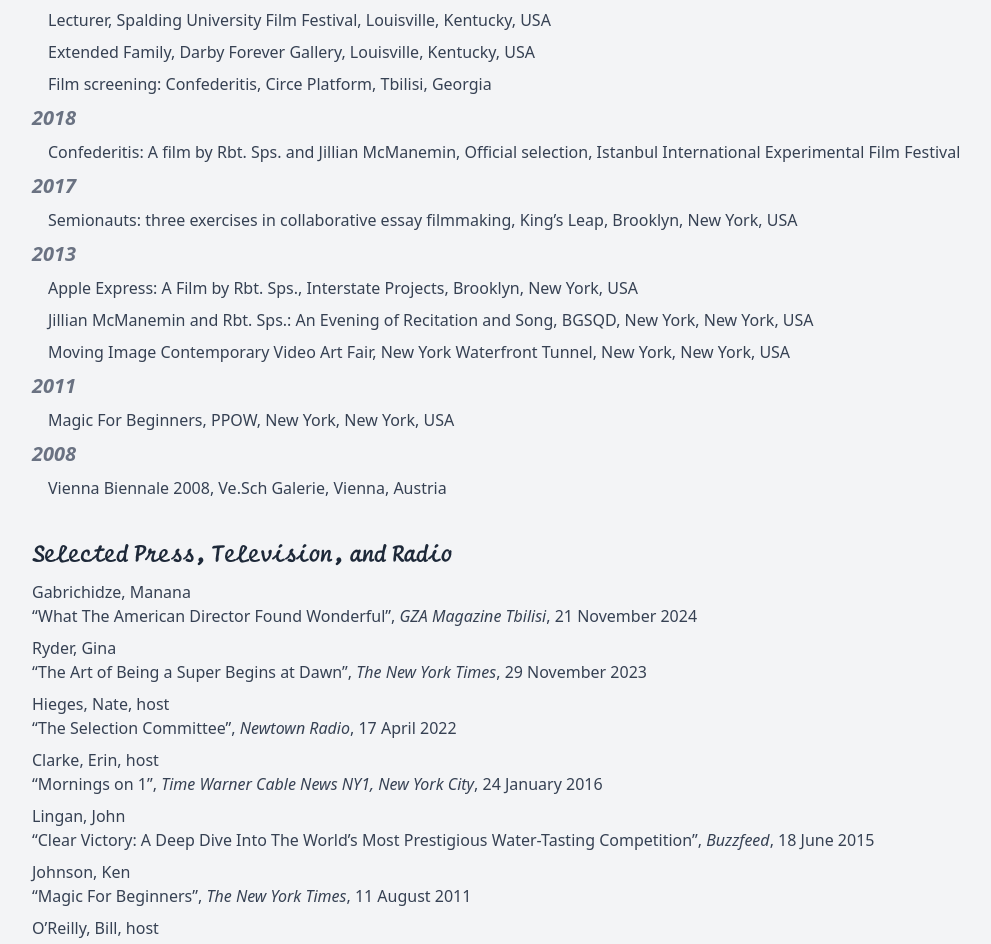
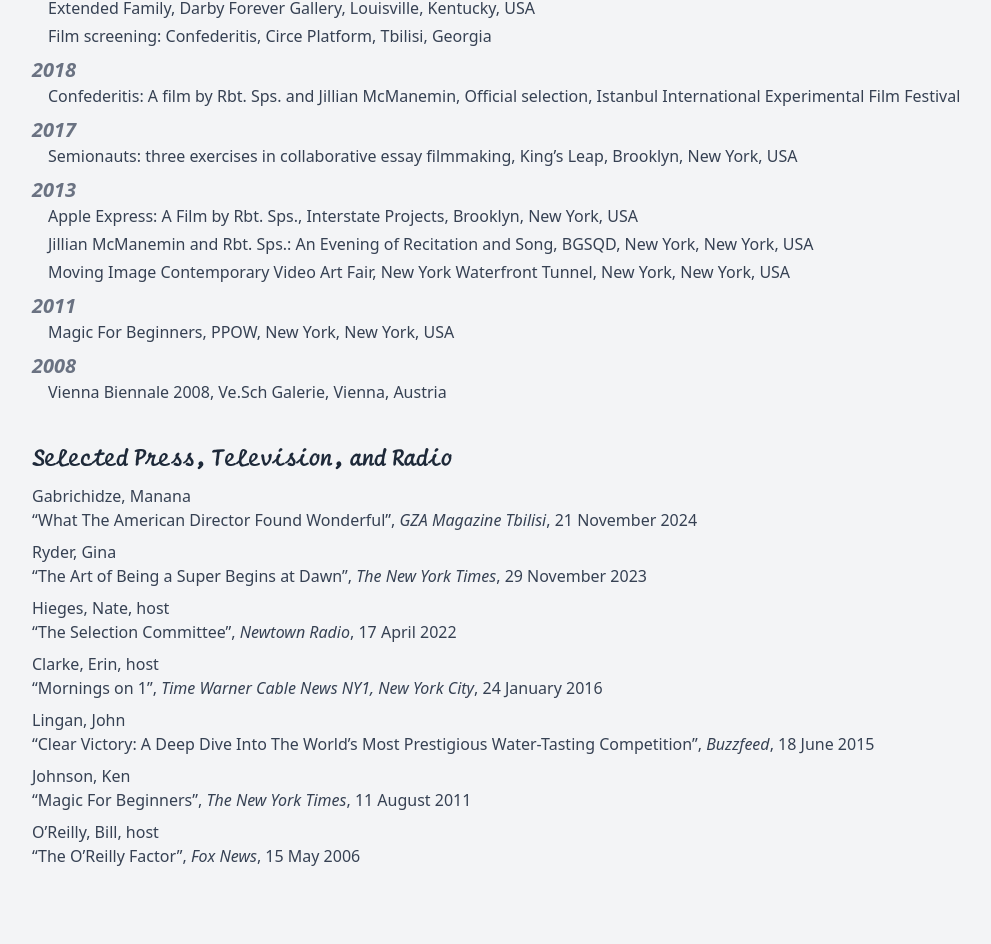
Before and after one commit to djesikumo/Robert-Spees-Gallery, a React (Vite) app: page /cv in a window 1280 px wide. Shown: the part 1096-2040 px from the top of the page, without its empty margins (0-991 px from the left). Built offline with nearby package versions, Linux system fonts and the light colour scheme.

Commit message:
CV sections separated in components

```diff
--- /dev/null
+++ b/src/components/cv/CvSections.tsx
@@ -0,0 +1,80 @@
+import { useState, useEffect } from "react";
+import type { Education, Exhibition, Press } from "../../types/cv";
+
+const Section = ({ title, children }: { title: string; children: React.ReactNode }) => (
+  <section className="mb-8">
+    <h2 className="text-2xl font-bold mb-2 text-gray-800 font-selectric">{title}</h2>
+    <div className="space-y-1">{children}</div>
+  </section>
+)
+
+interface EducationSectionProps {
+  education: Education[];
+}
+
+export const EducationSection = ({ education }: EducationSectionProps) => (
+  <Section title="Selected Education and Honors">
+    {education.map((item) => (
+      <p key={item.id} className="text-gray-700">{`• ${item.education}`}</p>
+    ))}
+  </Section>
+)
+
+interface ExhibitionsSectionProps {
+  exhibitions: Exhibition[];
+}
+
+export const ExhibitionsSection = ({ exhibitions }: ExhibitionsSectionProps) => {
+  const [exhibitionsByYear, setExhibitionsByYear] = useState<Record<string, typeof exhibitions>>(exhibitions.reduce((acc, exhibition) => {
+    const year = exhibition.year.toString();
+    if (!acc[year]) {
+      acc[year] = [];
+    }
+    acc[year].push(exhibition);
+    return acc;
+  }, {} as Record<string, typeof exhibitions>));
+
+  useEffect(() => {
+    setExhibitionsByYear(exhibitions.reduce((acc, exhibition) => {
+      const year = exhibition.year.toString();
+      if (!acc[year]) {
+        acc[year] = [];
+      }
+      acc[year].push(exhibition);
+      return acc;
+    }, {} as Record<string, typeof exhibitions>))
+  }, [exhibitions]);
+
+  return (
+    <Section title="Selected Exhibitions and Engagements">
+      {Object.entries(exhibitionsByYear)
+        .sort(([yearA], [yearB]) => parseInt(yearB) - parseInt(yearA)) // Ordenar años descendente
+        .map(([year, exhibitions]) => (
+          <div key={year} className="mb-2">
+            <h3 className="text-xl font-semibold text-gray-500 italic">{year}</h3>
+            <div className="space-y-1 pl-4 text-gray-700">
+              {exhibitions.map(exhibition => (
+                <p key={exhibition.id}>{exhibition.exhibition}</p>
+              ))}
+            </div>
+          </div>
+        ))
+      }
+    </Section>
+  )
+}
+
+interface PressSectionProps {
+  press: Press[];
+}
+
+export const PressSection = ({ press }: PressSectionProps) => (
+  <Section title="Selected Press, Television, and Radio">
+    {press.map((item) => (
+      <div key={item.id} className="mb-2">
+        <p className="font-medium text-gray-700">{item.author}</p>
+        <p className="text-gray-700">“{item.title}”, <span className="italic">{item.publication}</span>, {item.date}</p>
+      </div>
+    ))}
+  </Section>
+)
--- a/src/pages/CvPage.tsx
+++ b/src/pages/CvPage.tsx
@@ -1,36 +1,10 @@
 // https://yesicon.app/ -> line-mid:icons
-
-const Section = ({ title, children }: { title: string; children: React.ReactNode }) => (
-  <section className="mb-8">
-    <h2 className="text-2xl font-bold mb-2 text-gray-800 font-selectric">{title}</h2>
-    <div className="space-y-1">{children}</div>
-  </section>
-)
-
-const Education = ({ text }: { text: string }) => (
-  <p className="text-gray-700">{`• ${text}`}</p>
-)
-
-const Exhibitions = ({ year, children }: { year: string; children: React.ReactNode }) => (
-  <div className="mb-2">
-    <h3 className="text-xl font-semibold mb-2 text-gray-500 italic">{year}</h3>
-    <div className="space-y-2 pl-4 text-gray-700">{children}</div>
-  </div>
-)
-
-const Press = ({ author, title, publication, date }: {
-  author: string;
-  title: string;
-  publication: string;
-  date: string
-}) => (
-  <div className="mb-2">
-    <p className="font-medium text-gray-700">{author}</p>
-    <p className="text-gray-700">“{title}”, <span className="italic">{publication}</span>, {date}</p>
-  </div>
-)
+import { useApp } from "../utils/hooks";
+import { EducationSection, ExhibitionsSection, PressSection } from "../components/cv/CvSections";
 
 const CvPage = () => {
+  const { cv } = useApp();
+
   return (
     <main className="w-full flex flex-col px-8 py-12 bg-gray-100">
       {/* Sección del perfil */}
@@ -76,106 +50,13 @@
       </section>
 
       {/* Sección de educación */}
-      <Section title="Selected Education and Honors">
-        <Education text="Bestowed a Kentucky Colonel" />
-        <Education text="Foundation for Contemporary Arts emergency grantee" />
-        <Education text="BFA, Studio Art, Emphasis in Printmaking, Murray State University" />
-        <Education text="Kentucky Governor’s School for the Arts Participant" />
-      </Section>
+      <EducationSection education={cv.education} />
 
       {/* Sección de exhibiciones */}
-      <Section title="Selected Exhibitions and Engagements">
-        <Exhibitions year="2025">
-          <p>The Country This Shape is In: Works in Analog and (Early) Digital by Rbt. Sps., Shadow Kitchen in conjunction with Coaxial Arts, Los Angeles, California, USA</p>
-          <p>The Country This Shape is In: Works in Analog and (Early) Digital by Rbt. Sps., Subsequence, Tbilisi, Georgia</p>
-        </Exhibitions>
-        <Exhibitions year="2024">
-          <p>Apple Express: A Film by Rbt. Sps., Subsequence, Tbilisi, Georgia</p>
-          <p>32BJ Art Show: Embracing Planet Earth, The High Line, New York, New York, USA</p>
-        </Exhibitions>
-        <Exhibitions year="2023">
-          <p>16th Annual 32BJ Art Show, New York, New York, USA</p>
-          <p>Middle of Knowhere Film Festival, Fayetteville Arkansas, USA</p>
-        </Exhibitions>
-        <Exhibitions year="2022">
-          <p>Film screening: Confederitis, Cinema House, Tbilisi, Georgia</p>
-        </Exhibitions>
-        <Exhibitions year="2021">
-          <p>Zootonic Hex, Field Projects, New York, New York, USA</p>
-        </Exhibitions>
-        <Exhibitions year="2020">
-          <p>Experimental film workshop instructor/volunteer, Colegio Universitario San Gerónimo, Havana, Cuba (canceled due to Covid-19)</p>
-        </Exhibitions>
-        <Exhibitions year="2019">
-          <p>Lecturer, Spalding University Film Festival, Louisville, Kentucky, USA</p>
-          <p>Extended Family, Darby Forever Gallery, Louisville, Kentucky, USA</p>
-          <p>Film screening: Confederitis, Circe Platform, Tbilisi, Georgia</p>
-        </Exhibitions>
-        <Exhibitions year="2018">
-          <p>Confederitis: A film by Rbt. Sps. and Jillian McManemin, Official selection, Istanbul International Experimental Film Festival</p>
-        </Exhibitions>
-        <Exhibitions year="2017">
-          <p>Semionauts: three exercises in collaborative essay filmmaking, King’s Leap, Brooklyn, New York, USA</p>
-        </Exhibitions>
-        <Exhibitions year="2013">
-          <p>Apple Express: A Film by Rbt. Sps., Interstate Projects, Brooklyn, New York, USA</p>
-          <p>Jillian McManemin and Rbt. Sps.: An Evening of Recitation and Song, BGSQD, New York, New York, USA</p>
-          <p>Moving Image Contemporary Video Art Fair, New York Waterfront Tunnel, New York, New York, USA</p>
-        </Exhibitions>
-        <Exhibitions year="2011">
-          <p>Magic For Beginners, PPOW,  New York, New York, USA</p>
-        </Exhibitions>
-        <Exhibitions year="2008">
-          <p>Vienna Biennale 2008, Ve.Sch Galerie, Vienna, Austria</p>
-        </Exhibitions>
-      </Section>
-
+      <ExhibitionsSection exhibitions={cv.exhibitions} />
 
       {/* Sección de prensa, televisión y radio */}
-      <Section title="Selected Press, Television, and Radio">
-        <Press
-          author="Gabrichidze, Manana"
-          title="What The American Director Found Wonderful"
-          publication="GZA Magazine Tbilisi"
-          date="21 November 2024"
-        />
-        <Press
-          author="Ryder, Gina"
-          title="The Art of Being a Super Begins at Dawn"
-          publication="The New York Times"
-          date="29 November 2023"
-        />
-        <Press
-          author="Hieges, Nate, host"
-          title="The Selection Committee"
-          publication="Newtown Radio"
-          date="17 April 2022"
-        />
-        <Press
-          author="Clarke, Erin, host"
-          title="Mornings on 1"
-          publication="Time Warner Cable News NY1, New York City"
-          date="24 January 2016"
-        />
-        <Press
-          author="Lingan, John"
-          title="Clear Victory: A Deep Dive Into The World’s Most Prestigious Water-Tasting Competition"
-          publication="Buzzfeed"
-          date="18 June 2015"
-        />
-        <Press
-          author="Johnson, Ken"
-          title="Magic For Beginners"
-          publication="The New York Times"
-          date="11 August 2011"
-        />
-        <Press
-          author="O’Reilly, Bill, host"
-          title="The O’Reilly Factor"
-          publication="Fox News"
-          date="15 May 2006"
-        />
-      </Section>
+      <PressSection press={cv.press} />
     </main>
   )
 }
--- a/src/types/cv.ts
+++ b/src/types/cv.ts
@@ -1,15 +1,15 @@
-interface Education {
+export interface Education {
   id: string;
   education: string;
 }
 
-interface Exhibition {
+export interface Exhibition {
   id: string;
   year: number;
   exhibition: string;
 }
 
-interface Press {
+export interface Press {
   id: string;
   author: string;
   title: string;
```
